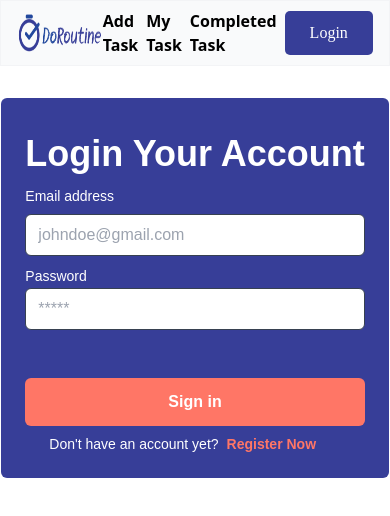
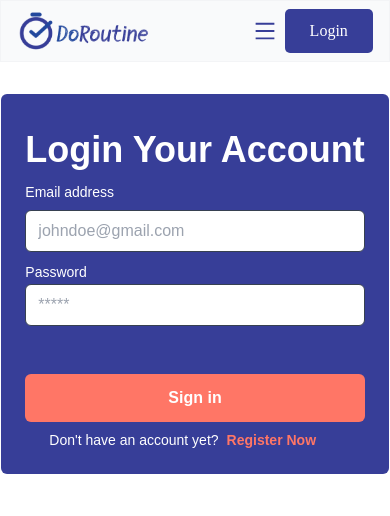
Before and after one commit to saadhossain/-doroutine, a React (Create React App) app: page /login in a window 390 px wide. Shown: the top 516 px of the page. Built offline with nearby package versions, Linux system fonts and the light colour scheme; no server answers.

Commit message:
Navbar responsive issue fixed

```diff
--- a/src/Components/Header.js
+++ b/src/Components/Header.js
@@ -1,10 +1,12 @@
-import React, { useContext } from 'react';
+import React, { useContext, useState } from 'react';
 import { Link } from 'react-router-dom';
 import logo from '../assests/DoRoutine-logo.png';
 import { AuthContext } from '../Context/AuthProvider';
+import {AiOutlineClose, AiOutlineMenu} from 'react-icons/ai'
 
 const Header = () => {
     const { user } = useContext(AuthContext)
+    const [expand, setExpand] = useState(false)
     return (
         <div className='bg-gray-50 border bottom-1 border-gray-100'>
             <div className='w-11/12 lg:w-10/12 mx-auto py-2 flex justify-between items-center'>
@@ -12,7 +14,7 @@ const Header = () => {
                     <img src={logo} alt='DoRoutine Logo' className='h-10' />
                 </Link>
                 <div className='flex gap-2 items-center'>
-                    <ul className='flex gap-2 font-semibold'>
+                    <ul className={`lg:flex gap-2 font-semibold font-bigshoulder absolute lg:static text-primary ${expand ? 'top-14 right-0': 'top-[-200px] right-0'} bg-gray-50 w-full py-2 px-5 shadow-lg duration-500 ease-in-out` }>
                         <li>
                             <Link to='/addtask'>Add Task</Link>
                         </li>
@@ -23,6 +25,11 @@ const Header = () => {
                             <Link>Completed Task</Link>
                         </li>
                     </ul>
+                    <div onClick={() => setExpand(!expand)} className='text-primary text-2xl lg:hidden'>
+                        {
+                            expand ? <AiOutlineClose></AiOutlineClose> : <AiOutlineMenu></AiOutlineMenu>
+                        }
+                    </div>
                     {
                         user
                             ? <Link to='/dashboard'>
```
